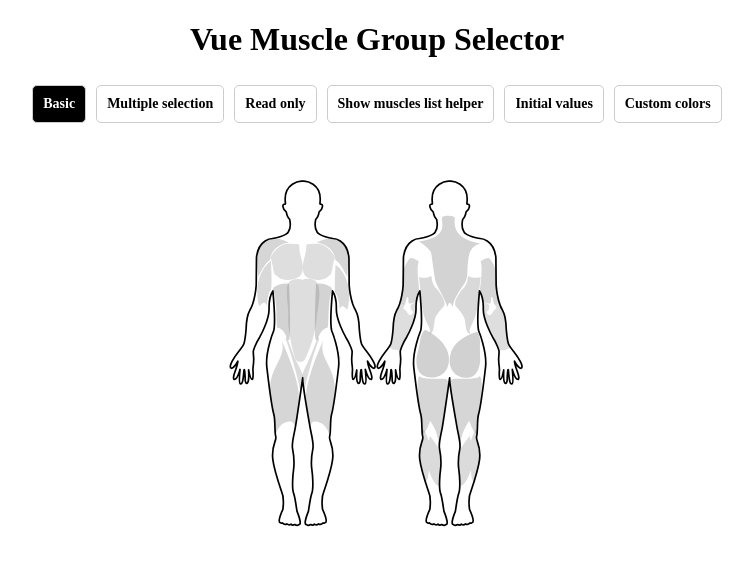
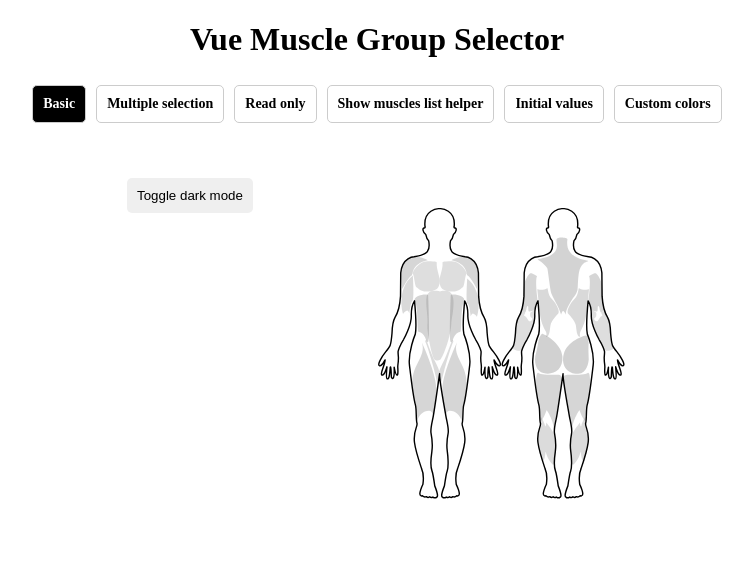
Before and after one commit to itsalb3rt/vue-muscle-group-selector, a Vue app: page / in a window 1280 px wide. Shown: the top 566 px of the page, without its empty margins (263-1016 px from the left). Built offline with nearby package versions, Linux system fonts and the light colour scheme.

Commit message:
feat
* Added dark mode to show the change of the lines in dark mode

```diff
--- a/src/App.vue
+++ b/src/App.vue
@@ -4,6 +4,15 @@ import { ref } from 'vue';
 
 const handleOnSelectMuscularGroup = (selection) => {
   console.log(selection); // array of selection e.g ['abs']
+};
+
+const isDark = ref(false);
+const strokeColor = ref('#000');
+
+const toggleDarkMode = () => {
+  document.body.classList.toggle('dark');
+  isDark.value = !isDark.value;
+  strokeColor.value = isDark.value ? '#fff' : '#000';
 };
 
 const menuOptions = [
@@ -46,6 +55,22 @@ const handleChangeSettings = (option) => {
   </div>
   <div style="max-width: 500px; margin: 50px auto; position: relative">
     <div class="row">
+      <div class="col-12">
+        <button
+          :style="`
+            background: ${isDark ? '#000' : '#fff'}};
+            color: ${isDark ? '#fff' : '#000'}}};
+            padding: 10px;
+            border: none;
+            border-radius: 5px;
+            cursor: pointer;
+            margin-bottom: 10px;
+          `"
+          @click="toggleDarkMode"
+        >
+          Toggle dark mode
+        </button>
+      </div>
       <div class="col-12" v-if="!loading">
         <muscle-group-selector
           @on-select="handleOnSelectMuscularGroup"
@@ -65,6 +90,7 @@ const handleChangeSettings = (option) => {
           :primaryColor="
             selectedMenuOption === 'Custom colors' ? 'tomato' : null
           "
+          :stroke-color="strokeColor"
         />
       </div>
     </div>
@@ -111,4 +137,9 @@ nav span.selected {
   background: #000;
   color: #fff;
 }
+
+.dark {
+  background: #000;
+  color: #fff;
+}
 </style>
```
